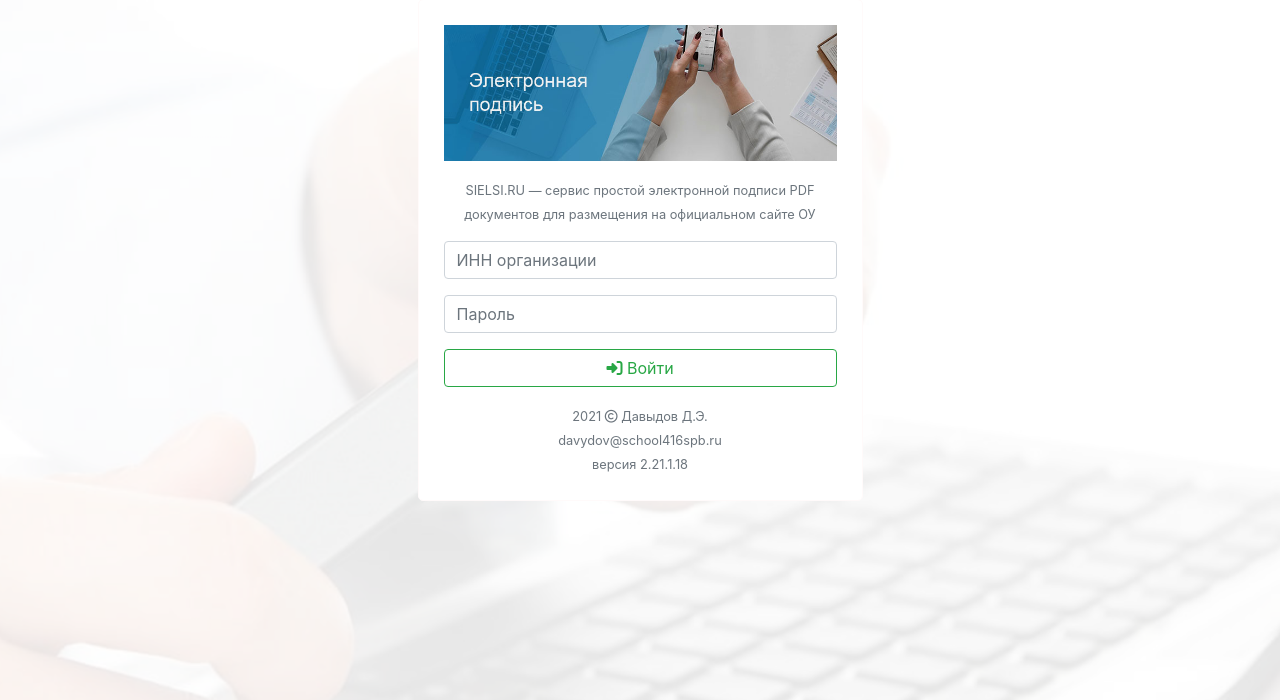
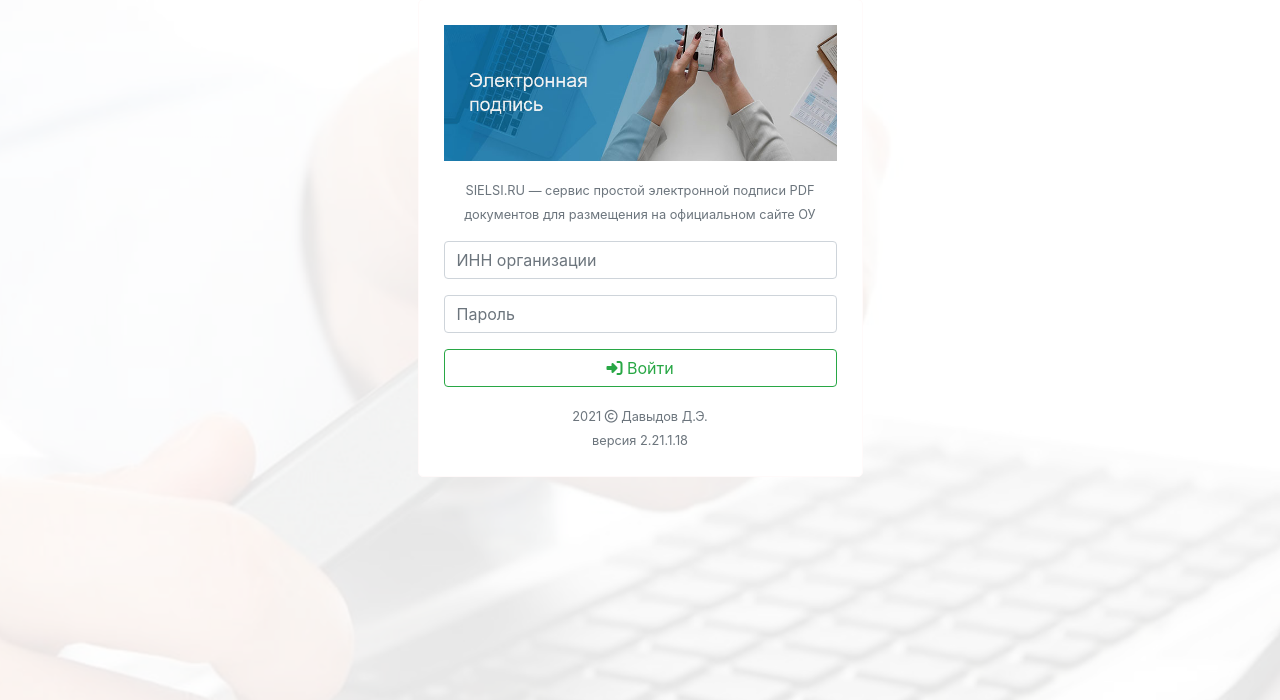
Before and after one commit to school416spb/sielsi, a PHP site: page /index.php in a window 1280 px wide. Shown: the part 46-746 px from the top of the page. Run offline with PHP 8.4, Linux system fonts and the light colour scheme; data that the repository does not hold is empty; some libraries are stand-ins or nearby versions.

Commit message:
Update version.php

```diff
--- a/templates/version.php
+++ b/templates/version.php
@@ -1,3 +1,2 @@
 <small class="text-secondary">2021 <i class="fa fa-copyright" aria-hidden="true"></i> Давыдов Д.Э.<br>
-davydov@school416spb.ru<br>
 версия 2.21.1.18</small>
```
